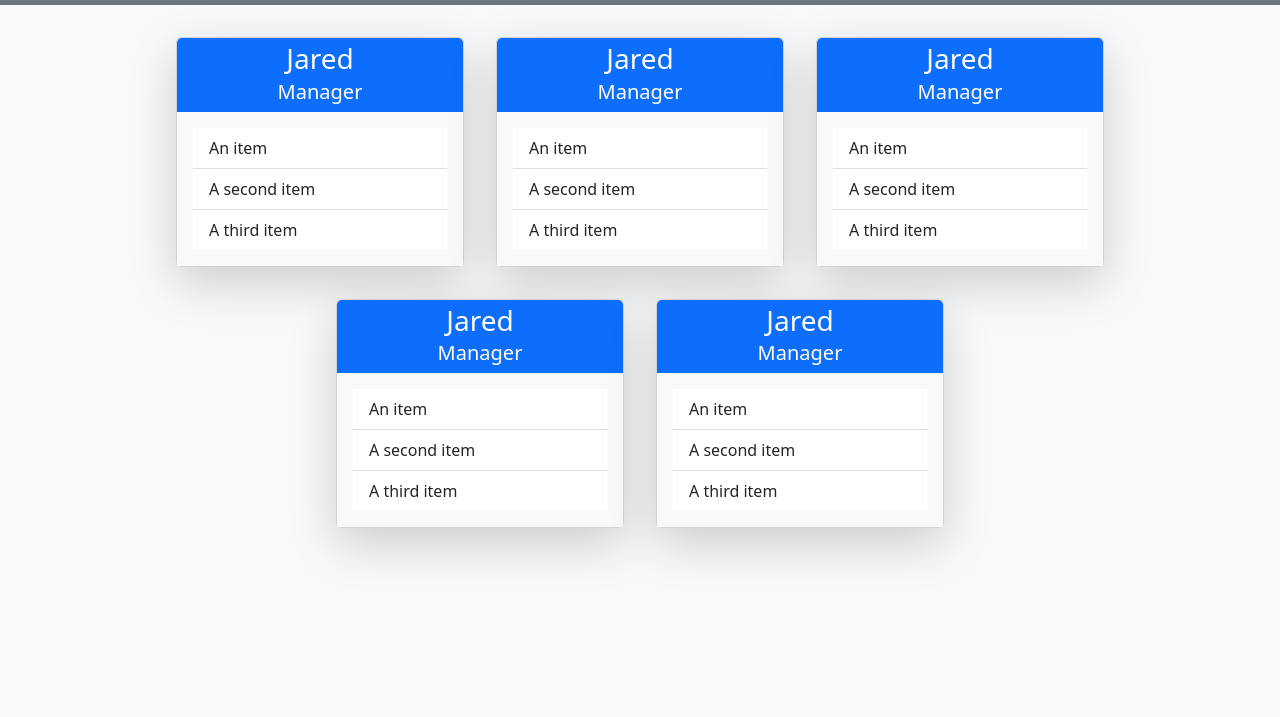
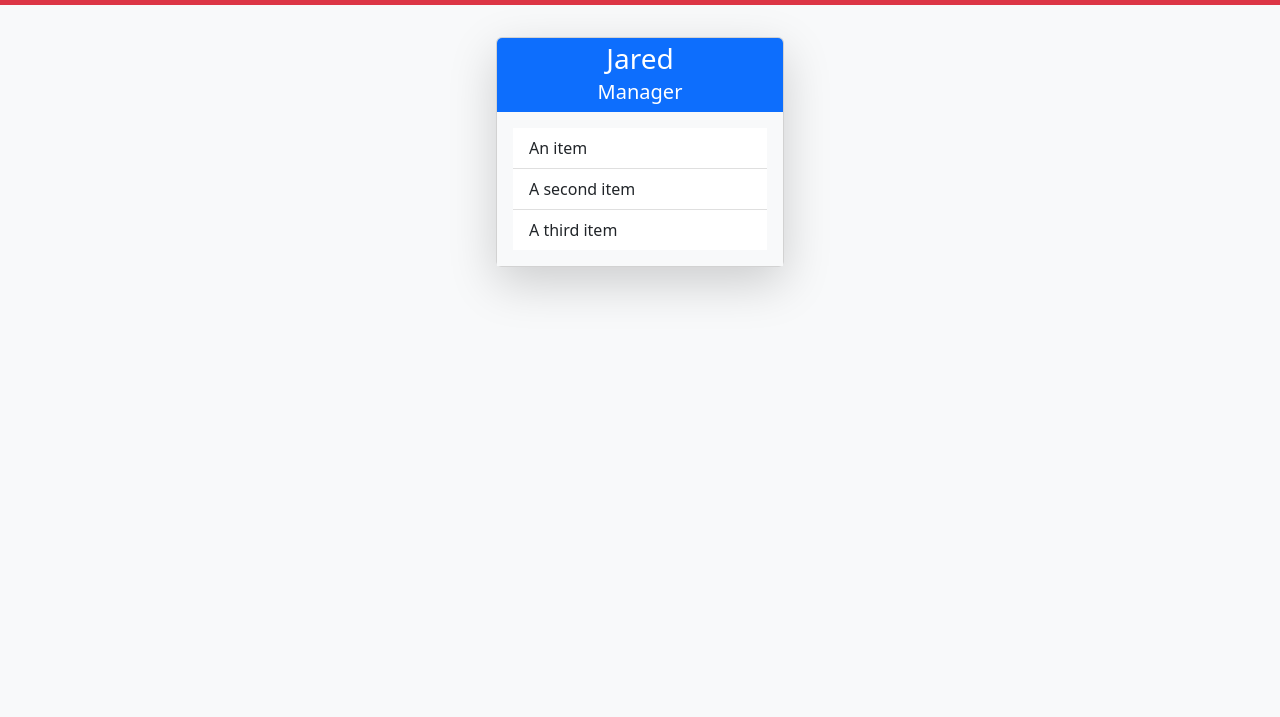
Before and after one commit to daman29/Team-Profile-Generator, a website: page src/index.html in a window 1280 px wide. Shown: the part 83-800 px from the top of the page. Drawn offline with nearby package versions, Linux system fonts and the light colour scheme.

Commit message:
removed style.css as not needed

```diff
--- a/src/index.html
+++ b/src/index.html
@@ -10,19 +10,18 @@
       integrity="sha384-0evHe/X+R7YkIZDRvuzKMRqM+OrBnVFBL6DOitfPri4tjfHxaWutUpFmBp4vmVor"
       crossorigin="anonymous"
     />
-    <link rel="stylesheet" href="style.css">
   </head>
   <body class="bg-light">
     <div class="container-fluid px-0">
-        <header class="bg-secondary d-flex justify-content-center py-3 text-white">
+      <header class="bg-danger d-flex justify-content-center py-3 text-white">
         <h1>Team Profile</h1>
       </header>
 
       <main class="container-lg d-flex justify-content-center py-3 flex-wrap">
-
-          <div class="card shadow-lg rounded m-3" style="width: 18rem;">
-
-            <div class="container-fluid card-img-top d-flex flex-column justify-content-center align-items-center bg-primary">
+        <div class="card shadow-lg rounded m-3" style="width: 18rem">
+          <div
+            class="container-fluid card-img-top d-flex flex-column justify-content-center align-items-center bg-primary"
+          >
             <h3 class="card-title text-white pt-1">Jared</h3>
             <h5 class="card-subtitle text-white pb-2">Manager</h5>
           </div>
@@ -34,75 +33,8 @@
               <li class="list-group-item">A third item</li>
             </ul>
           </div>
-
         </div>
-          <div class="card shadow-lg rounded m-3" style="width: 18rem;">
-
-            <div class="container-fluid card-img-top d-flex flex-column justify-content-center align-items-center bg-primary">
-              <h3 class="card-title text-white pt-1">Jared</h3>
-              <h5 class="card-subtitle text-white pb-2">Manager</h5>
-            </div>
-
-            <div class="card-body bg-light">
-              <ul class="list-group list-group-flush">
-                <li class="list-group-item">An item</li>
-                <li class="list-group-item">A second item</li>
-                <li class="list-group-item">A third item</li>
-              </ul>
-            </div>
-
-          </div>
-          <div class="card shadow-lg rounded m-3" style="width: 18rem;">
-
-            <div class="container-fluid card-img-top d-flex flex-column justify-content-center align-items-center bg-primary">
-              <h3 class="card-title text-white pt-1">Jared</h3>
-              <h5 class="card-subtitle text-white pb-2">Manager</h5>
-            </div>
-
-            <div class="card-body bg-light">
-              <ul class="list-group list-group-flush">
-                <li class="list-group-item">An item</li>
-                <li class="list-group-item">A second item</li>
-                <li class="list-group-item">A third item</li>
-              </ul>
-            </div>
-
-          </div>
-          <div class="card shadow-lg rounded m-3" style="width: 18rem;">
-
-            <div class="container-fluid card-img-top d-flex flex-column justify-content-center align-items-center bg-primary">
-              <h3 class="card-title text-white pt-1">Jared</h3>
-              <h5 class="card-subtitle text-white pb-2">Manager</h5>
-            </div>
-
-            <div class="card-body bg-light">
-              <ul class="list-group list-group-flush">
-                <li class="list-group-item">An item</li>
-                <li class="list-group-item">A second item</li>
-                <li class="list-group-item">A third item</li>
-              </ul>
-            </div>
-
-          </div>
-          <div class="card shadow-lg rounded m-3" style="width: 18rem;">
-
-            <div class="container-fluid card-img-top d-flex flex-column justify-content-center align-items-center bg-primary">
-              <h3 class="card-title text-white pt-1">Jared</h3>
-              <h5 class="card-subtitle text-white pb-2">Manager</h5>
-            </div>
-
-            <div class="card-body bg-light">
-              <ul class="list-group list-group-flush">
-                <li class="list-group-item">An item</li>
-                <li class="list-group-item">A second item</li>
-                <li class="list-group-item">A third item</li>
-              </ul>
-            </div>
-
-          </div>
-
       </main>
-
     </div>
     <script
       src="https://cdn.jsdelivr.net/npm/bootstrap@5.2.0-beta1/dist/js/bootstrap.bundle.min.js"
```
Also changed, not shown: src/style.css (deleted). Lines whose indentation alone changed are shown as unchanged.
